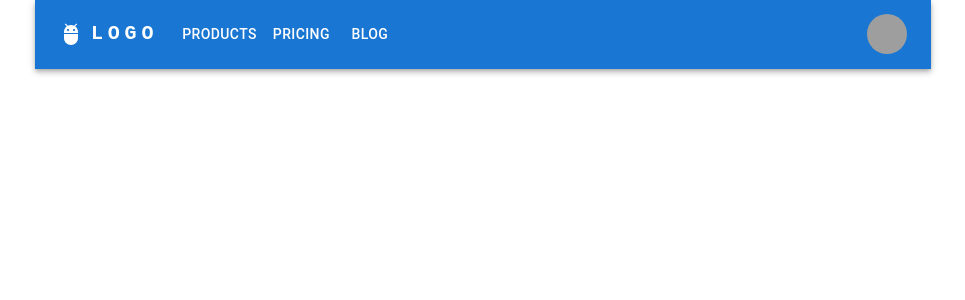
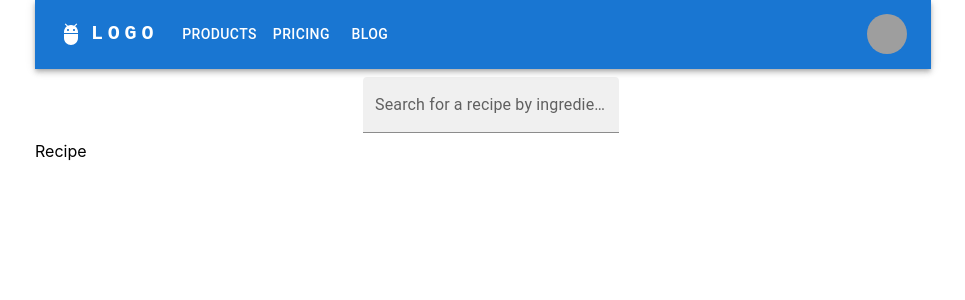
Before and after one commit to Luan-Pham/Thyme2Cook, a React (Create React App) app: page /recipe/1 in a window 1280 px wide. Shown: the top 300 px of the page, without its empty margins (157-1122 px from the left). Built offline with nearby package versions, Linux system fonts and the light colour scheme; grey boxes are pictures that could not be loaded.

Commit message:
added in search bar and routing

```diff
--- a/src/App.js
+++ b/src/App.js
@@ -1,12 +1,17 @@
 import { Box } from '@mui/system';
 import ResponsiveAppBar from './components/AppBar';
+import Searchbar from './components/Search';
 import Pages from './pages/Pages';
+import { BrowserRouter } from 'react-router-dom';
 
 function App() {
   return (
     <Box>
-      <ResponsiveAppBar />
-      <Pages />
+      <BrowserRouter>
+        <ResponsiveAppBar />
+        <Searchbar />
+        <Pages />
+      </BrowserRouter>
     </Box>
   );
 }
--- a/src/components/Search.js
+++ b/src/components/Search.js
@@ -1,49 +1,44 @@
-import * as React from "react";
-import TextField from "@mui/material/TextField";
-import Autocomplete from "@mui/material/Autocomplete";
-import { Box } from "@mui/material";
+import { InputLabel, FilledInput, FormControl } from '@mui/material';
+import { useState } from 'react';
+import { useNavigate } from 'react-router-dom';
+import styled from 'styled-components';
 
 function Searchbar() {
+  const [input, setInput] = useState('');
+  const navigate = useNavigate();
+
+  const submitHandler = (e) => {
+    e.preventDefault();
+    navigate('/recipe/' + input);
+  };
+
   return (
-    <Box
-      sx={{
-        height: 300,
-        width: "100%",
-      }}
-    >
-      <Autocomplete
-        id="free-solo-demo"
-        freeSolo
-        options={top100Films.map((option) => option.title)}
-        renderInput={(params) => <TextField {...params} label="freeSolo" />}
-      />
-      <Autocomplete
-        freeSolo
-        id="free-solo-2-demo"
-        disableClearable
-        options={top100Films.map((option) => option.title)}
-        renderInput={(params) => (
-          <TextField
-            {...params}
-            label="Search input"
-            InputProps={{
-              ...params.InputProps,
-              type: "search",
-            }}
+    <Form onSubmit={submitHandler}>
+      <div>
+        <FormControl fullWidth sx={{ m: 1 }} variant="filled">
+          <InputLabel>
+            Search for a recipe by ingredient, cuisine, diet, equipment, etc.
+          </InputLabel>
+          <FilledInput
+            onChange={(e) => setInput(e.target.value)}
+            type="text"
+            value={input}
           />
-        )}
-      />
-    </Box>
+        </FormControl>
+      </div>
+    </Form>
   );
 }
 
 export default Searchbar;
 
-// Top 100 films as rated by IMDb users. http://www.imdb.com/chart/top
-const top100Films = [
-  { ingredient: "broccoli", type: "vegetable" },
-  { ingredient: "carrot", type: "vegetable" },
-  { ingredient: "potato", type: "vegetable" },
-  { ingredient: "onion", type: "vegetable" },
-  { ingredient: "garlic", type: "vegetable" },
-];
+const Form = styled.form`
+  margin: 0rem 20rem;
+
+  div {
+    width: 100%;
+    position: relative;
+  }
+`;
+
+// https://api.spoonacular.com/recipes/complexSearch
--- a/src/components/Slide.js
+++ b/src/components/Slide.js
@@ -49,7 +49,7 @@ function Slide() {
       >
         {slide.map((recipe) => {
           return (
-            <SplideSlide>
+            <SplideSlide key={recipe.id}>
               <p> {recipe.title}</p>
               <img src={recipe.image} alt={recipe.title} />
             </SplideSlide>
--- a/src/pages/Pages.js
+++ b/src/pages/Pages.js
@@ -1,14 +1,14 @@
 import React from 'react';
-import { Route, Routes, BrowserRouter } from 'react-router-dom';
+import { Route, Routes } from 'react-router-dom';
 import Home from './Home';
+import Recipe from './Recipe';
 
 function Pages() {
   return (
-    <BrowserRouter>
-      <Routes>
-        <Route path="/" element={<Home />} />
-      </Routes>
-    </BrowserRouter>
+    <Routes>
+      <Route path="/" element={<Home />} />
+      <Route path="/recipe/:recipe" element={<Recipe />} />
+    </Routes>
   );
 }
 
--- /dev/null
+++ b/src/pages/Recipe.js
@@ -0,0 +1,7 @@
+import React from 'react';
+
+function Recipe() {
+  return <div>Recipe</div>;
+}
+
+export default Recipe;
```
Also changed, not shown: src/components/Directions.js (deleted, +0 -15 lines), src/components/Ingredients.js (deleted, +0 -16 lines).
